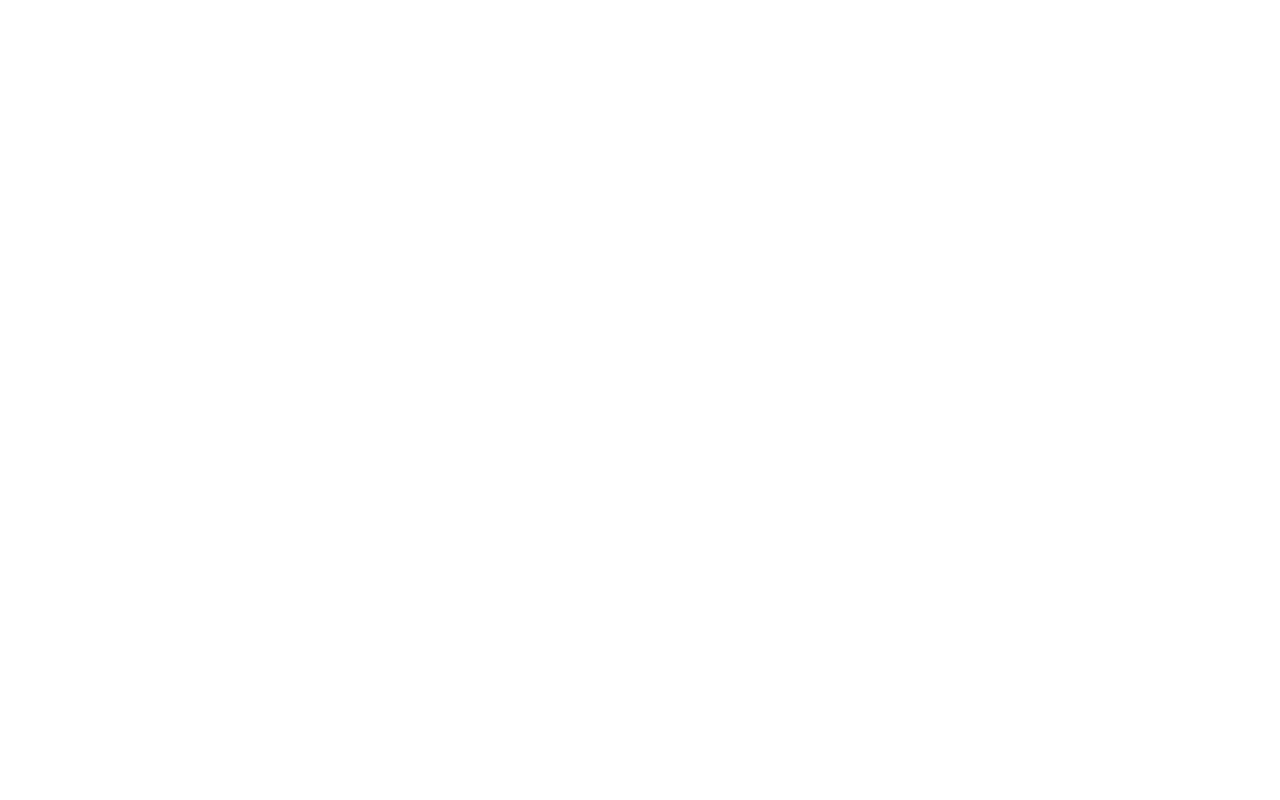
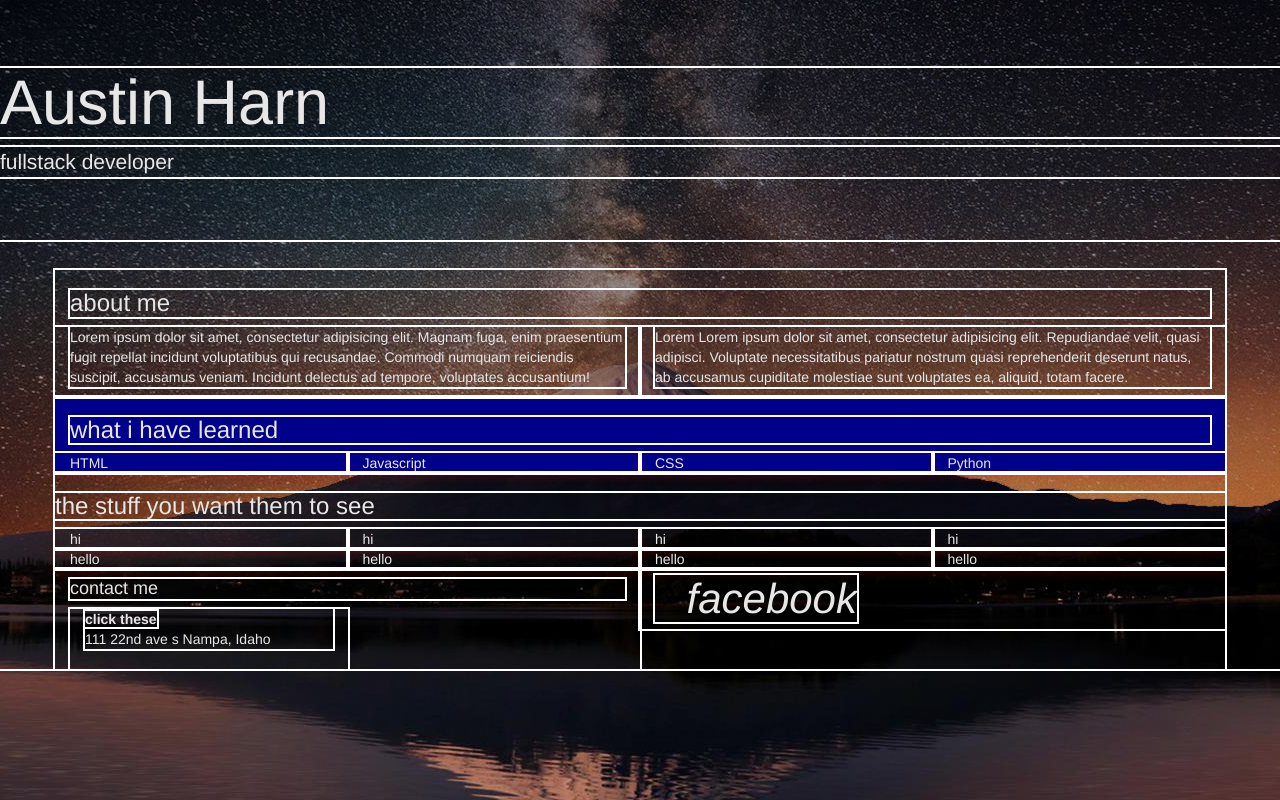
Before and after one commit to werewolfred/austinharn.github.io, a plain HTML site: page index.html in a window 1280 px wide. Drawn offline with nearby package versions, Linux system fonts and the light colour scheme.

Commit message:
open commit

```diff
--- a/index.html
+++ b/index.html
@@ -1,12 +1,96 @@
 <!DOCTYPE html>
 <html lang="en">
+
 <head>
     <meta charset="UTF-8">
     <meta name="viewport" content="width=device-width, initial-scale=1.0">
     <meta http-equiv="X-UA-Compatible" content="ie=edge">
+    <link rel="stylesheet" href="https://maxcdn.bootstrapcdn.com/font-awesome/4.7.0/css/font-awesome.min.css">
+    <link rel="stylesheet" href="https://maxcdn.bootstrapcdn.com/bootstrap/3.3.7/css/bootstrap.min.css" integrity="sha384-BVYiiSIFeK1dGmJRAkycuHAHRg32OmUcww7on3RYdg4Va+PmSTsz/K68vbdEjh4u"
+        crossorigin="anonymous">
+    <link rel="stylesheet" href="style.css">
     <title>Document</title>
 </head>
+
 <body>
+    <div class="jumbotron">
+        <h1>Austin Harn</h1>
+        <p>fullstack developer</p>
+    </div>
+    <div class="container">
+        <div class="row bio">
+            <div class="col-xs-12">
+                <h3>about me</h3>
+                <div class="row">
+                    <div class="col-xs-6">
+                        <p>
+                            Lorem ipsum dolor sit amet, consectetur adipisicing elit. Magnam fuga, enim praesentium fugit repellat incidunt voluptatibus
+                            qui recusandae. Commodi numquam reiciendis suscipit, accusamus veniam. Incidunt delectus ad tempore,
+                            voluptates accusantium!
+                        </p>
+                    </div>
+                    <div class="col-xs-6">
+                        <p>
+                            Lorem Lorem ipsum dolor sit amet, consectetur adipisicing elit. Repudiandae velit, quasi adipisci. Voluptate necessitatibus
+                            pariatur nostrum quasi reprehenderit deserunt natus, ab accusamus cupiditate molestiae sunt voluptates
+                            ea, aliquid, totam facere.
+                        </p>
+                    </div>
+                </div>
+            </div>
+        </div>
+        <div class="row experience">
+            <div class="col-xs-12">
+                <h3>what i have learned</h3>
+                <div class="row">
+                    <div class="col-xs-3">HTML</div>
+                    <div class="col-xs-3">Javascript</div>
+                    <div class="col-xs-3">CSS</div>
+                    <div class="col-xs-3">Python</div>
+                </div>
+            </div>
+        </div>
+        <div class="row portfolio">
+            <h3>the stuff you want them to see</h3>
+            <div class="col-xs-3">hi</div>
+            <div class="col-xs-3">hi</div>
+            <div class="col-xs-3">hi</div>
+            <div class="col-xs-3">hi</div>
+            <div class="col-xs-3">hello</div>
+            <div class="col-xs-3">hello</div>
+            <div class="col-xs-3">hello</div>
+            <div class="col-xs-3">hello</div>
+        </div>
+        <div class="row">
+            <div class="col-xs-6">
+                <h4>contact me</h4>
+                <div class="col-xs-6">
+                    <address>
+                        <strong>click these</strong><br> 111 22nd ave s Nampa, Idaho
+                    </address>
+                </div>
+            </div>
+            <div class="col-xs-6">
 
+                <i class="fa-3x fa-facebook" aria-hidden="true">facebook</i>
+            </div>
+        </div>
+        <!-- <div class="row portfolio">
+            <col-xs-12>
+                <h3>the stuff you want them to see</h3>
+                <div class="row">
+                    <div class="col-xs-3">hi</div>
+                    <div class="col-xs-3">hi</div>
+                    <div class="col-xs-3">hi</div>
+                    <div class="col-xs-3">hi</div>
+                    <div class="col-xs-3">hello</div>
+                    <div class="col-xs-3">hello</div>
+                    <div class="col-xs-3">hello</div>
+                    <div class="col-xs-3">hello</div>
+                </div>
+            </col-xs-12>
+        </div> -->
+    </div>
 </body>
+
 </html>
--- a/style.css
+++ b/style.css
@@ -1,3 +1,28 @@
-.body{
-    background-color: red;
+*{
+    outline:2px solid white
 }
+
+body{
+    background:
+    linear-gradient(
+        to top,
+        rgba(0,0,0 ,0.0),
+        rgba(0,0,0 ,0.6)
+    ),
+url("assets/mtn.jpg");
+min-height: 500px;
+background-attachment: fixed;
+background-position: center;
+background-repeat: no-repeat;
+color:#e7e7e7;
+}
+.jumbotron{
+    background-color: rgba(0,0,0 ,0.0)
+
+}
+.experience{
+    background-color: darkblue;
+}
+.col-xs-3{
+    box-shadow: 0 4px 8px 0 rgba(1000,0,0,0.2)
+}
```
Also changed, not shown: assets/mtn.jpg (added), assets/photo.JPG (added), 1 other file.
